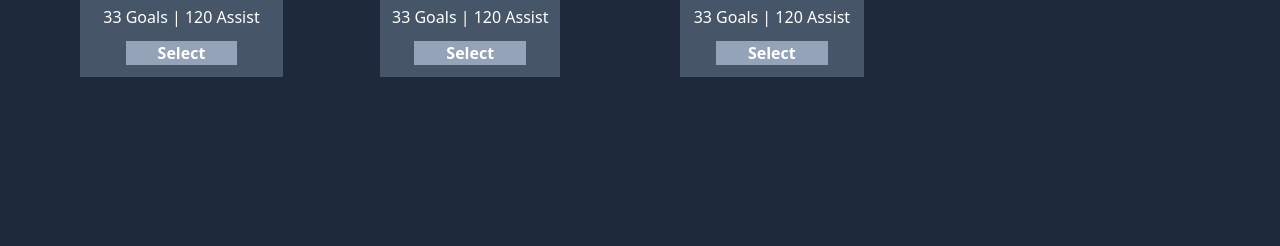
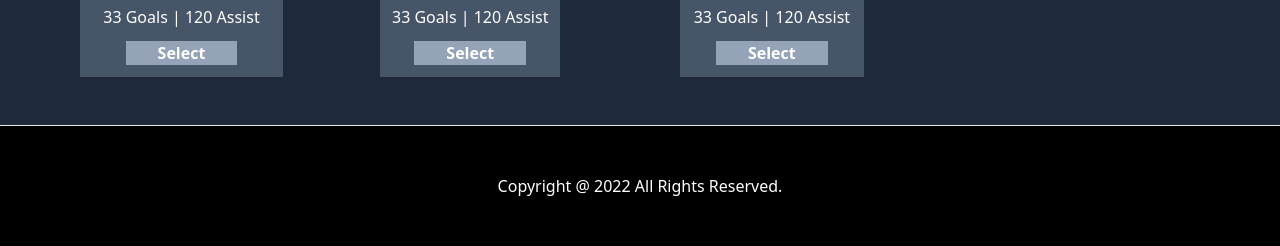
Before and after one commit to NazrulIslam-Chowdhury/select-your-champions, a plain HTML site: page index.html in a window 1280 px wide. Shown: the part 872-1118 px from the top of the page. Before the commit the page ends 949 px from the top, so only its background shows below. Drawn offline with nearby package versions, Linux system fonts and the light colour scheme.

Commit message:
footer  added

```diff
--- a/index.html
+++ b/index.html
@@ -124,6 +124,10 @@
     <script src="js/players.js"></script>
     <script src="js/callOut.function.js"></script>
     <script src="js/budget.js"></script>
+    <hr class="mt-12">
+    <footer class="p-12 bg-black bg-cover">
+        <p class="text-center text-white">Copyright @ 2022 All Rights Reserved.</p>
+    </footer>
 </body>
 
 </html>
--- a/js/players.js
+++ b/js/players.js
@@ -32,7 +32,12 @@ function players(player) {
     const newPlayerName = playerNameElement.innerText;
 
     const nameListContainer = document.getElementById('selected-list');
+
     const p = document.createElement('p');
     p.innerText = newPlayerName;
     nameListContainer.appendChild(p);
+    if (nameListContainer.childNodes() > 5) {
+        alert('Can not select more than 5 players!');
+        return;
+    }
 }
```
